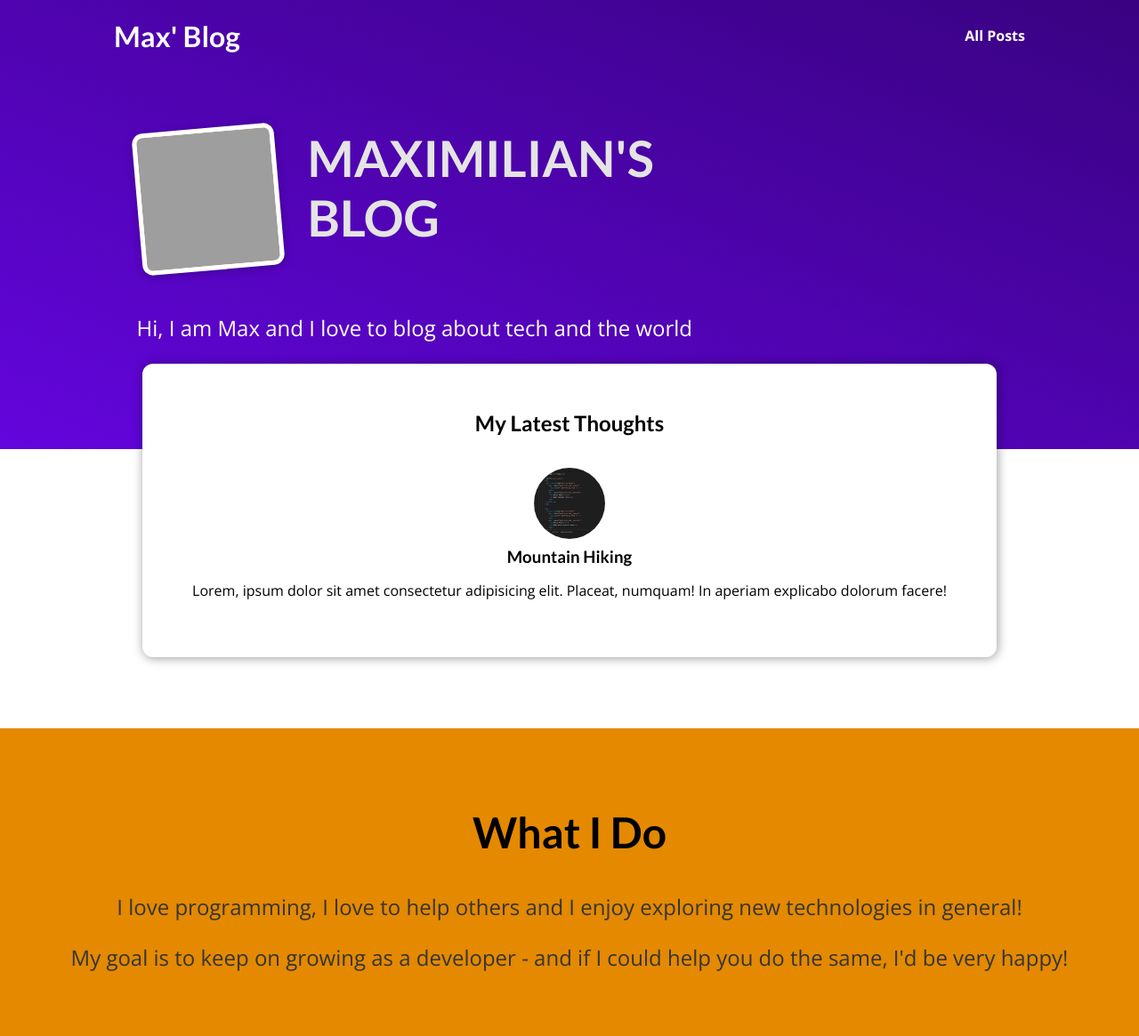
After one commit to bmdVC013/python-django-the-practice-guide, a Django app: page / in a window 1280 px wide. The commit adds this page. Shown: the whole page at 89% size. Run offline with Django 4.2, Linux system fonts and the light colour scheme; grey boxes are pictures that could not be loaded.

Commit message:
:sparkles: Add URLs & Views, build starting page, posts and post detail pages

```diff
--- /dev/null
+++ b/my_blog/blog/static/blog/index.css
@@ -0,0 +1,76 @@
+#welcome {
+    background: linear-gradient(to right top, #6305dd, #390281);
+    padding: 6rem 12%;
+}
+
+#welcome header {
+    display: flex;
+    align-items: flex-start;
+    margin: 3rem auto;
+}
+
+#welcome img {
+    width: 10rem;
+    height: 10rem;
+    object-fit: cover;
+    object-position: top;
+    border: 5px solid white;
+    border-radius: 12px;
+    background-color: #ffe1bf;
+    transform: rotateZ(-5deg);
+    box-shadow: 0 2px 8px rgba(0, 0, 0, 0.25);
+}
+
+#welcome h2 {
+    font-size: 3.5rem;
+    margin: 0 0 0 2rem;
+    color: #e4e4e4;
+    width: 10rem;
+}
+
+#welcome p {
+    color: white;
+    font-size: 1.5rem;
+}
+
+#latest-posts {
+    background-color: white;
+    padding: 2rem;
+    border-radius: 12px;
+    width: 60rem;
+    margin: -6rem auto 2rem auto;
+    box-shadow: 1px 1px 12px rgba(0, 0, 0, 0.4);
+}
+
+#latest-posts h2 {
+    text-align: center;
+}
+
+#latest-posts ul {
+    list-style: none;
+    margin: 0;
+    padding: 0;
+    display: flex;
+    text-align: center;
+    gap: 1rem;
+}
+
+#latest-posts li {
+    flex: 1;
+}
+
+#about {
+    text-align: center;
+    padding: 3rem;
+    background-color: #e48900;
+    margin-top: 5rem;
+}
+
+#about h2 {
+    font-size: 3rem;
+}
+
+#about p {
+    font-size: 1.5rem;
+    color: #353535;
+}
--- /dev/null
+++ b/my_blog/blog/static/blog/post.css
@@ -0,0 +1,43 @@
+.post {
+    display: flex;
+    flex-direction: column;
+    align-items: center;
+    text-align: center;
+}
+
+.post a {
+    text-decoration: none;
+    color: black;
+    transition: all 0.2s ease;
+    padding: 1rem;
+}
+
+.post a:hover,
+.post a:active {
+    transform: scale(1.1);
+    background-color: #390281;
+    color: white;
+}
+
+.post img {
+    width: 5rem;
+    height: 5rem;
+    object-fit: cover;
+    border-radius: 50%;
+}
+
+.post h3 {
+    margin: 0.25rem 0;
+}
+
+.post time {
+    color: #666666;
+    margin: 0.25rem;
+    font-style: italic;
+    font-size: 0.85rem;
+}
+
+.post:hover time,
+.post:active time {
+    color: white;
+}
--- /dev/null
+++ b/my_blog/blog/templates/blog/includes/post.html
@@ -0,0 +1,19 @@
+{% load static %}
+
+{% block css_files %}
+    <link rel="stylesheet" href="{% static "blog/post.css" %}">
+{% endblock  %}
+
+<li>
+    <article class="post">
+        <a href="{% url "post-detail-page" "the-mountains" %}">
+            <img src="{% static "blog/images/coding.jpg" %}" alt="Mountain Hiking" height="250" width="250">
+            <div class="post__content">
+                <h3>Mountain Hiking</h3>
+                <p>
+                    Lorem, ipsum dolor sit amet consectetur adipisicing elit. Placeat, numquam! In aperiam explicabo dolorum facere!
+                </p>
+            </div>
+        </a>
+    </article>
+</li>
--- a/my_blog/blog/templates/blog/index.html
+++ b/my_blog/blog/templates/blog/index.html
@@ -2,13 +2,32 @@
 {% load static %}
 
 {% block page_title %}
-    All blogs
+    My Blog
+{% endblock  %}
+
+{% block css_files %}
+    <link rel="stylesheet" href="{% static "blog/index.css" %}">
 {% endblock  %}
 
 {% block content %}
-    <ul>
-        {% for blog_name in blog_names %}
-            <li><a href="{% url 'blog-detail' blog_name %}">{{ blog_name|title }}</a></li>
-        {% endfor %}
-    </ul>
+    <section id="welcome">
+        <header>
+            <img src="https://source.unsplash.com/random/200x200/?code" alt="Max - The author of this blog">
+            <h2>MAXIMILIAN'S BLOG</h2>
+        </header>
+        <p>Hi, I am Max and I love to blog about tech and the world</p>
+    </section>
+
+    <section id="latest-posts">
+        <h2>My Latest Thoughts</h2>
+        <ul>
+            {% include "blog/includes/post.html" %}
+        </ul>
+    </section>
+
+    <section id="about">
+        <h2>What I Do</h2>
+        <p>I love programming, I love to help others and I enjoy exploring new technologies in general!</p>
+        <p>My goal is to keep on growing as a developer - and if I could help you do the same, I'd be very happy!</p>
+    </section>
 {% endblock  %}
--- a/my_blog/blog/urls.py
+++ b/my_blog/blog/urls.py
@@ -1,7 +1,9 @@
 from django.urls import path
+
 from . import views
 
 urlpatterns = [
-    path("", views.index, name="index"),
-    path("<str:blog_name>", views.blog_detail, name="blog-detail")
+    path("", views.starting_page, name="starting-page"),
+    path("posts", views.posts, name="posts-page"),
+    path("posts/<slug:slug>", views.post_detail, name="post-detail-page")
 ]
--- a/my_blog/blog/views.py
+++ b/my_blog/blog/views.py
@@ -1,28 +1,79 @@
 from django.shortcuts import render
-from django.http import Http404
+from datetime import date
 
-BLOG_MAPPER = {
-    "first-blog": "This is my first blog",
-    "second-blog": "This is my second blog",
-    "third-blog": "This is my third blog",
-}
+posts = [
+    {
+        "slug": "hike-in-the-mountains",
+        "image": "mountains.jpg",
+        "author": "Maximilian",
+        "date": date(2021, 7, 21),
+        "title": "Mountain Hiking",
+        "excerpt": "There's nothing like the views you get when hiking in the mountains! And I wasn't even prepared for what happened whilst I was enjoying the view!",
+        "content": """
+          Lorem ipsum dolor sit amet consectetur adipisicing elit. Officiis nobis
+          aperiam est praesentium, quos iste consequuntur omnis exercitationem quam
+          velit labore vero culpa ad mollitia? Quis architecto ipsam nemo. Odio.
+
+          Lorem ipsum dolor sit amet consectetur adipisicing elit. Officiis nobis
+          aperiam est praesentium, quos iste consequuntur omnis exercitationem quam
+          velit labore vero culpa ad mollitia? Quis architecto ipsam nemo. Odio.
+
+          Lorem ipsum dolor sit amet consectetur adipisicing elit. Officiis nobis
+          aperiam est praesentium, quos iste consequuntur omnis exercitationem quam
+          velit labore vero culpa ad mollitia? Quis architecto ipsam nemo. Odio.
+        """
+    },
+    {
+        "slug": "programming-is-fun",
+        "image": "coding.jpg",
+        "author": "Maximilian",
+        "date": date(2022, 3, 10),
+        "title": "Programming Is Great!",
+        "excerpt": "Did you ever spend hours searching that one error in your code? Yep - that's what happened to me yesterday...",
+        "content": """
+          Lorem ipsum dolor sit amet consectetur adipisicing elit. Officiis nobis
+          aperiam est praesentium, quos iste consequuntur omnis exercitationem quam
+          velit labore vero culpa ad mollitia? Quis architecto ipsam nemo. Odio.
+
+          Lorem ipsum dolor sit amet consectetur adipisicing elit. Officiis nobis
+          aperiam est praesentium, quos iste consequuntur omnis exercitationem quam
+          velit labore vero culpa ad mollitia? Quis architecto ipsam nemo. Odio.
+
+          Lorem ipsum dolor sit amet consectetur adipisicing elit. Officiis nobis
+          aperiam est praesentium, quos iste consequuntur omnis exercitationem quam
+          velit labore vero culpa ad mollitia? Quis architecto ipsam nemo. Odio.
+        """
+    },
+    {
+        "slug": "into-the-woods",
+        "image": "woods.jpg",
+        "author": "Maximilian",
+        "date": date(2020, 8, 5),
+        "title": "Nature At Its Best",
+        "excerpt": "Nature is amazing! The amount of inspiration I get when walking in nature is incredible!",
+        "content": """
+          Lorem ipsum dolor sit amet consectetur adipisicing elit. Officiis nobis
+          aperiam est praesentium, quos iste consequuntur omnis exercitationem quam
+          velit labore vero culpa ad mollitia? Quis architecto ipsam nemo. Odio.
+
+          Lorem ipsum dolor sit amet consectetur adipisicing elit. Officiis nobis
+          aperiam est praesentium, quos iste consequuntur omnis exercitationem quam
+          velit labore vero culpa ad mollitia? Quis architecto ipsam nemo. Odio.
+
+          Lorem ipsum dolor sit amet consectetur adipisicing elit. Officiis nobis
+          aperiam est praesentium, quos iste consequuntur omnis exercitationem quam
+          velit labore vero culpa ad mollitia? Quis architecto ipsam nemo. Odio.
+        """
+    }
+]
 
 # Create your views here.
 
-def index(request):
-    blog_names = list(BLOG_MAPPER.keys())
+def starting_page(request):
+    return render(request, "blog/index.html")
 
-    return render(request, "blog/index.html", {
-        "blog_names": blog_names
-    })
+def posts(request):
+    return render(request, "blog/all-posts.html")
 
-def blog_detail(request, blog_name):
-    try:
-        blog_content = BLOG_MAPPER[blog_name]
-
-        return render(request, "blog/blog-detail.html", {
-            "content": blog_content,
-            "blog_name": blog_name
-        })
-    except:
-        raise Http404()
+def post_detail(request, slug):
+    return render(request, "blog/post-detail.html")
--- a/my_blog/my_blog/urls.py
+++ b/my_blog/my_blog/urls.py
@@ -19,5 +19,5 @@ from django.urls import path, include
 
 urlpatterns = [
     path('admin/', admin.site.urls),
-    path('blog/', include("blog.urls"))
+    path('', include("blog.urls"))
 ]
--- /dev/null
+++ b/my_blog/static/app.css
@@ -0,0 +1,48 @@
+@import url('https://fonts.googleapis.com/css2?family=Lato:wght@400;700&family=Open+Sans:wght@400;700&display=swap');
+
+* {
+  box-sizing: border-box;
+}
+
+html {
+  font-family: 'Open Sans', 'Lato', sans-serif;
+}
+
+body {
+  margin: 0;
+}
+
+h1,
+h2,
+h3 {
+  font-family: 'Lato', sans-serif;
+  font-weight: bold;
+}
+
+#main-navigation {
+  width: 100%;
+  height: 5rem;
+  display: flex;
+  justify-content: space-between;
+  align-items: center;
+  padding: 0 10%;
+  position: absolute;
+  top: 0;
+  left: 0;
+}
+
+#main-navigation a {
+  text-decoration: none;
+  color: white;
+  font-weight: bold;
+}
+
+#main-navigation a:hover,
+#main-navigation a:active {
+  color: #cf79f1;
+}
+
+#main-navigation h1 a:hover,
+#main-navigation h1 a:active {
+  color: white;
+}
--- a/my_blog/templates/base.html
+++ b/my_blog/templates/base.html
@@ -7,10 +7,17 @@
     <meta http-equiv="X-UA-Compatible" content="IE=edge">
     <meta name="viewport" content="width=device-width, initial-scale=1.0">
     <title>{% block page_title %}My Blogs{% endblock %}</title>
-    <link rel="stylesheet" href="{% static "styles.css" %}">
+    <link rel="stylesheet" href="{% static "app.css" %}">
     {% block css_files %}{% endblock %}
 </head>
 <body>
+    <header id="main-navigation">
+        <h1><a href="{% url "starting-page" %}">Max' Blog</a></h1>
+        <nav>
+            <a href="{% url "posts-page" %}">All Posts</a>
+        </nav>
+    </header>
+
     {% block content %}{% endblock %}
 </body>
 </html>
```
Also changed, not shown: my_blog/blog/static/blog/all-posts.css (added, +43 -0 lines), my_blog/blog/static/blog/post-detail.css (added, +62 -0 lines), my_blog/blog/templates/blog/all-posts.html (added, +22 -0 lines), my_blog/blog/templates/blog/post-detail.html (added, +30 -0 lines), my_blog/static/styles.css (deleted, +0 -9 lines), my_blog/blog/static/blog/images/coding.jpg (added).
